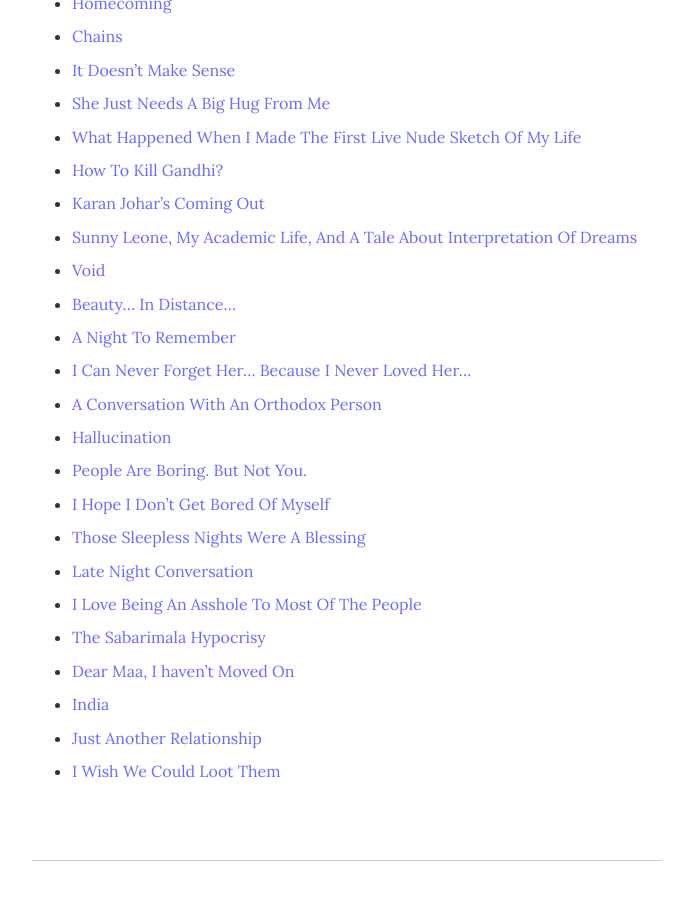
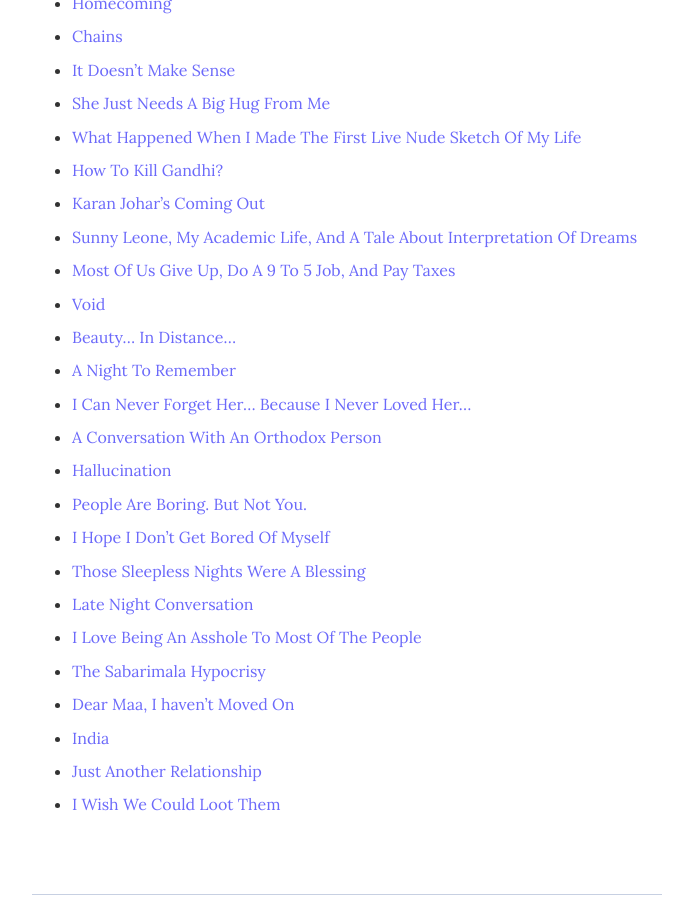
Before and after one commit to argumentativeyouth/pblog, a Jekyll site: the page built from _pages/all-posts.md, in a window 1280 px wide and 900 px high, scrolled down 984 px. Shown: the whole window, without its empty margins (293-986 px from the left). Built offline with Jekyll 4.4.1, drawn with Linux system fonts in a browser that asks for light colours.

Commit message:
Update all-posts.md

```diff
--- a/_pages/all-posts.md
+++ b/_pages/all-posts.md
@@ -34,6 +34,7 @@
 * [How To Kill Gandhi?](https://pritams.blog/how-to-kill-gandhi/)
 * [Karan Johar's Coming Out](https://pritams.blog/karan-johar-s-coming-out/)
 * [Sunny Leone, My Academic Life, And A Tale About Interpretation Of Dreams](https://pritams.blog/sunny-leone-my-academic-life-and-a-tale-about-interpretation-of-dreams/)
+* [Most Of Us Give Up, Do A 9 To 5 Job, And Pay Taxes](https://pritams.blog/most-of-us-give-up-do-a-9-to-5-job-and-pay-taxes/)
 * [Void](https://pritams.blog/void/)
 * [Beauty... In Distance...](https://pritams.blog/beauty-in-distance/)
 * [A Night To Remember](https://pritams.blog/a-night-to-remember/)
```
